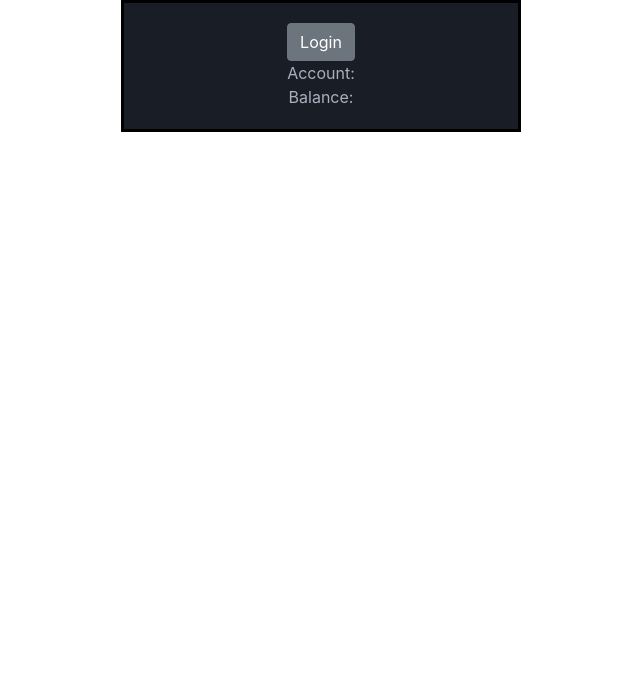
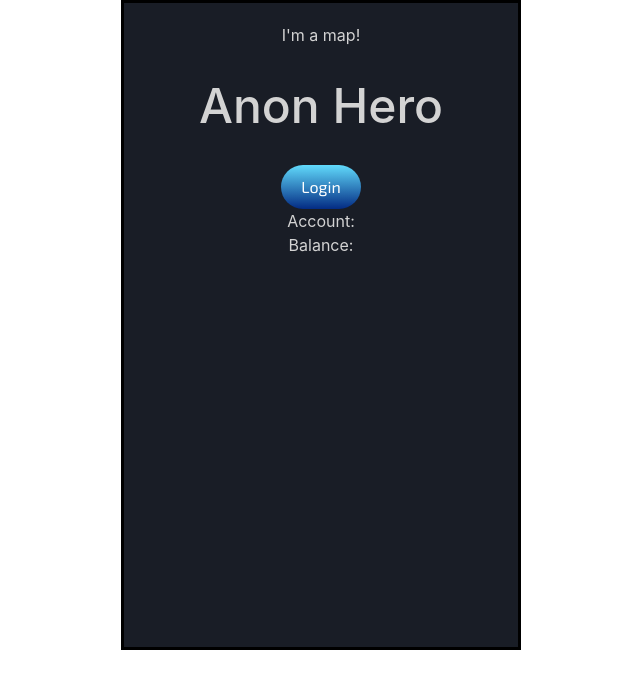
Before and after one commit to CodeSlip/AnonHero, a React (Create React App) app in the folder client/: page / in a window 1280 px wide. Shown: the top 688 px of the page, without its empty margins (319-959 px from the left). Built offline with nearby package versions, Linux system fonts and the light colour scheme; what web3 would draw is missing.

Commit message:
login style update

```diff
--- a/client/src/App.css
+++ b/client/src/App.css
@@ -1,9 +1,18 @@
 .App {
   text-align: center;
-  width: 400px;
+  max-width: 400px;
+  width:100%;
   margin: 0 auto;
   border: 3px solid #000;
   padding: 20px 15px;
   background-color: var(--off-black);
-  color: var(--light-gray)
+  color: var(--light-gray);
+  min-height: 650px;
 }
+
+
+.logo{
+  font-weight: 400px;
+  font-size: 48px;
+  margin: 30px 0 ;
+}
--- a/client/src/App.js
+++ b/client/src/App.js
@@ -1,10 +1,13 @@
 import React, { Component } from "react";
 // import SimpleStorageContract from "./contracts/SimpleStorage.json";
 // import getWeb3 from "./utils/getWeb3";
-import 'bootstrap/dist/css/bootstrap.min.css';
 import {Button} from 'reactstrap';
+
 import "./App.css";
 import web3Obj from './helper'
+
+// Components
+import Map from './Map/Map';
 
 class App extends React.Component {
   state = {
@@ -62,17 +65,21 @@ class App extends React.Component {
   render() {
     return (
       <div className="App">
+            <Map/>
+
         { this.state.loggedIn == true ?
           <div>
             <p>
               Let's get it done
             </p>
+
               <Button onClick={this.disable}>Logout</Button>
           </div>
           :
           <div>
+            <h1 className="logo">Anon Hero</h1>
             <div>
-              <Button onClick={this.enableTorus}>Login</Button>
+              <Button className="login-btn" onClick={this.enableTorus}>Login</Button>
             </div>
             <div>
               {/* <button onClick={this.enableTorus}>Enable Torus</button> */}
--- a/client/src/Map/Map.js
+++ b/client/src/Map/Map.js
@@ -0,0 +1,12 @@
+import React from 'react';
+
+
+const Map = (props) => {
+
+    return(
+        <p>I'm a map!</p>
+    )
+
+}
+
+export default Map;
--- a/client/src/index.css
+++ b/client/src/index.css
@@ -1,7 +1,10 @@
+
+@import url('https://fonts.googleapis.com/css?family=Exo+2|Open+Sans&display=swap');
+
 body {
   margin: 0;
   padding: 0;
-  font-family: -apple-system, BlinkMacSystemFont, "Segoe UI", "Roboto", "Oxygen",
+  font-family: 'Exo',-apple-system, BlinkMacSystemFont, "Segoe UI", "Roboto", "Oxygen",
     "Ubuntu", "Cantarell", "Fira Sans", "Droid Sans", "Helvetica Neue",
     sans-serif;
   -webkit-font-smoothing: antialiased;
@@ -14,13 +17,31 @@ code {
     monospace;
 }
 
-
 :root {
   --off-black: #191D26;
-  --light-gray: #A8B1BE;
+  --light-gray: #d3d3d3;
   --gray: #8E93A4;
   --light-blue: #1147A7;
   --blue: #113A94;
   --dark-blue: #032B83;
   --link-blue: #61dafb;
 }
+
+button, .btn{
+  background-color: var();
+  background-image: linear-gradient(-180deg, var(--link-blue), var(--dark-blue));
+  outline: none;
+  border: none;
+  font-family: 'Exo 2', monospace;
+
+}
+
+.login-btn{
+  padding: 10px 20px;
+  border-radius: 25px;
+}
+
+.btn:hover{
+  background-color: var(--light-blue);
+  box-shadow: 0px 1px 15px var(--dark-blue);
+}
--- a/client/src/index.js
+++ b/client/src/index.js
@@ -1,5 +1,6 @@
 import React from 'react';
 import ReactDOM from 'react-dom';
+import 'bootstrap/dist/css/bootstrap.min.css';
 import './index.css';
 import App from './App';
 import * as serviceWorker from './serviceWorker';
```
Also changed, not shown: client/src/Navigation/Nav.js (added), 1 other file (tests, documents, lock files or other folders).
